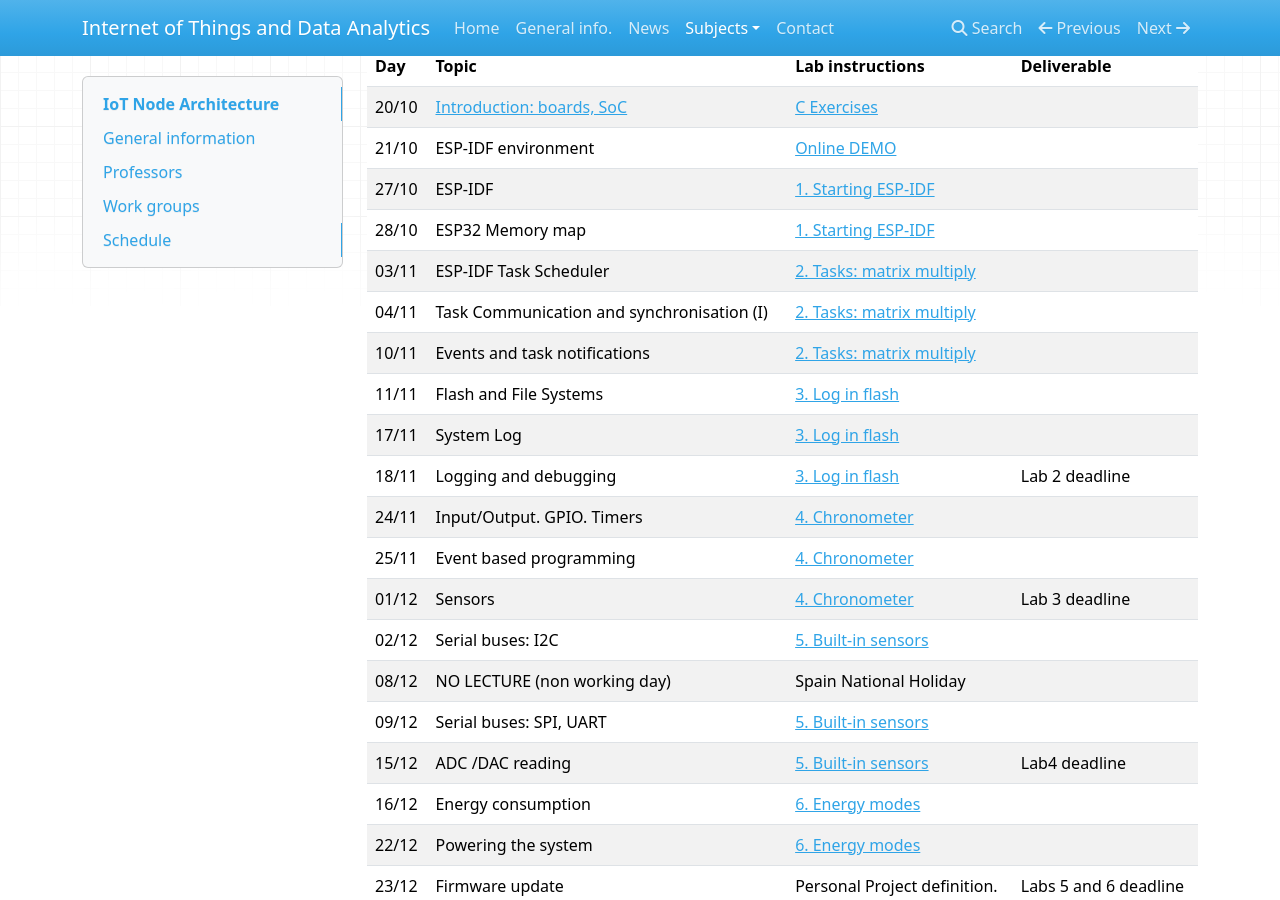
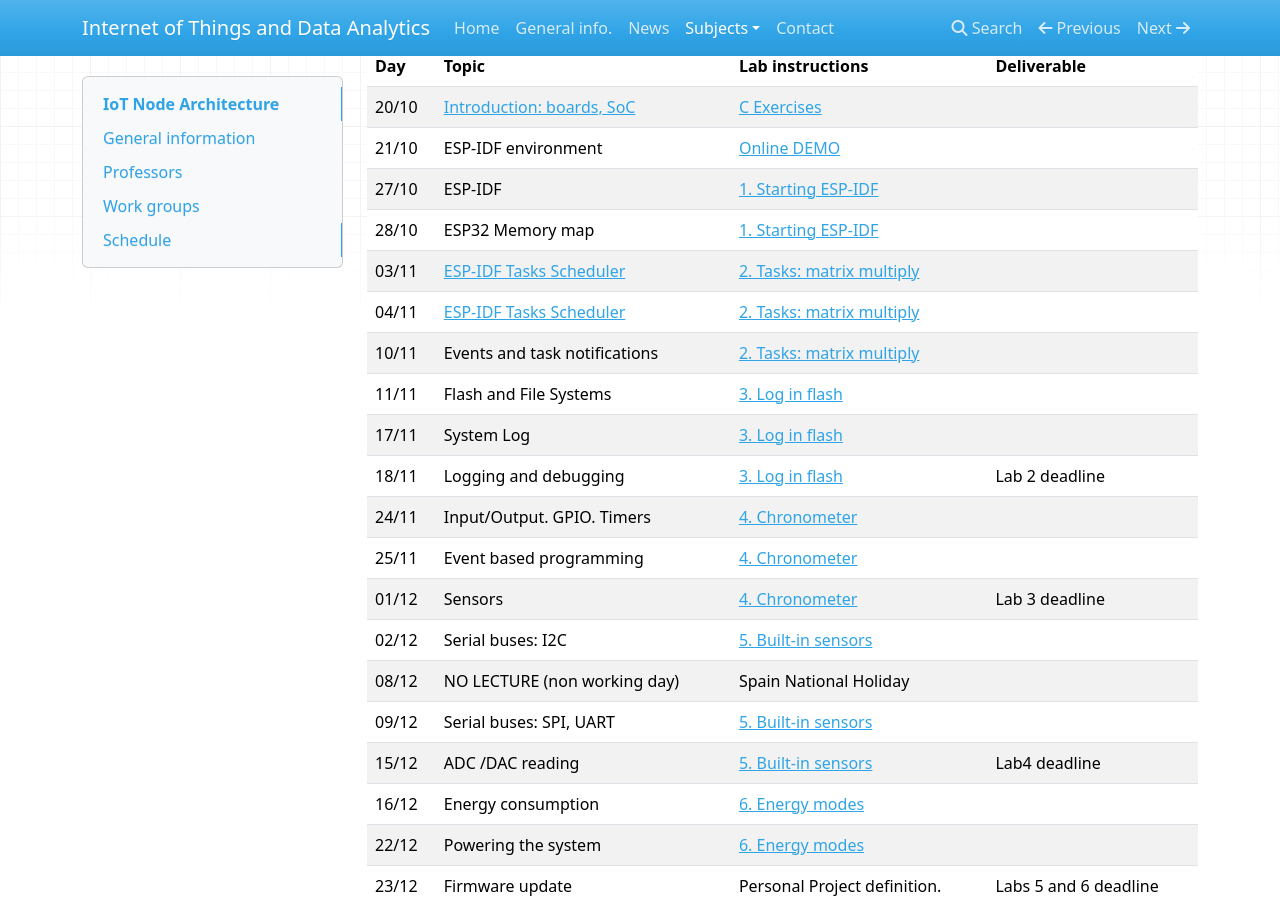
Before and after one commit to iot-da/iot-da.github.io, an MkDocs documentation site: the page built from docs/Subjects/IOTNA/index.md, in a window 1280 px wide and 900 px high, scrolled down 612 px. Built offline with MkDocs 1.6.1, drawn with Linux system fonts in a browser that asks for light colours; nearby versions of some CDN libraries.

Commit message:
Task slides

```diff
--- a/docs/Subjects/IOTNA/index.md
+++ b/docs/Subjects/IOTNA/index.md
@@ -30,8 +30,8 @@ Jose Ignacio Gomez (jigomez@ucm.es) and Katzalin Olcoz  (katzalin@ucm.es )
 | 21/10  | ESP-IDF environment  | [Online DEMO](demo/index.md)  |          |
 | 27/10  | ESP-IDF   			| [1. Starting ESP-IDF ](P1/index.md)              | |
 | 28/10  | ESP32 Memory map              | [1. Starting ESP-IDF ](P1/index.md)              | |
-|03/11  | ESP-IDF Task Scheduler     | [2. Tasks: matrix multiply ](P2/index.md)              |  |
-|04/11  | Task Communication and synchronisation (I)  | [2. Tasks: matrix multiply ](P2/index.md)    |   |
+|03/11  | [ESP-IDF Tasks Scheduler](slides/tasks.pdf)     | [2. Tasks: matrix multiply ](P2/index.md)              |  |
+|04/11  | [ESP-IDF Tasks Scheduler](slides/tasks.pdf)  | [2. Tasks: matrix multiply ](P2/index.md)    |   |
 |10/11  | Events and task notifications  | [2. Tasks: matrix multiply  ](P2/index.md)    |   |
 |11/11  | Flash and File Systems       |[3. Log in flash](P3/index.md) |   |
 |17/11  | System Log       	|[3. Log in flash](P3/index.md) | |
```
Also changed, not shown: 1 other file.
